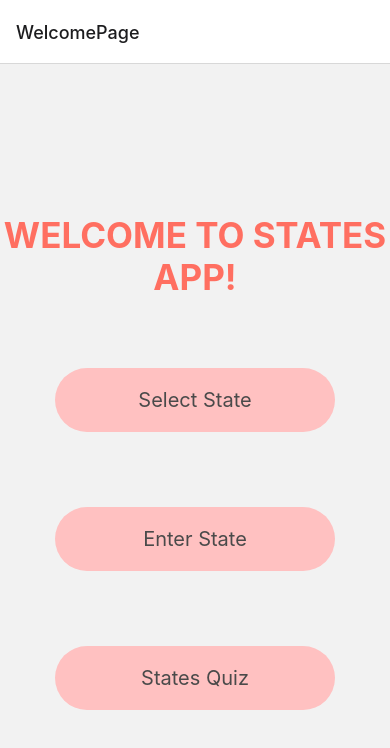
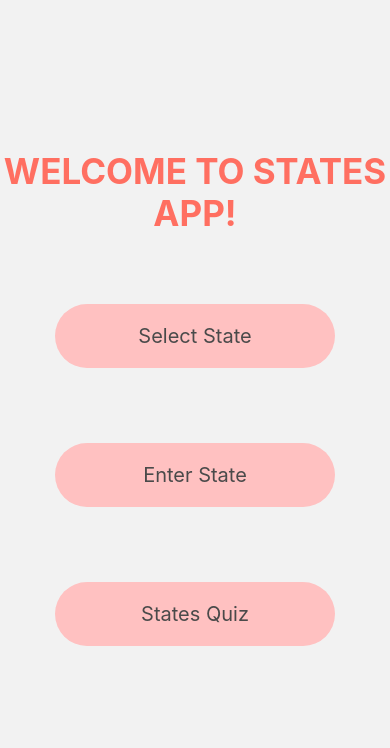
Before and after one commit to Kicchu02/States, a React Native app: screen / in a window 390 px wide. Shown: the top 748 px of the page. Built offline with nearby package versions, Linux system fonts and the light colour scheme.

Commit message:
Remove the header being shown in the app

```diff
--- a/App.tsx
+++ b/App.tsx
@@ -13,7 +13,10 @@ export default function App() {
   return (
     <NavigationContainer>
       <StatusBar style="auto" />
-      <Stack.Navigator initialRouteName="WelcomePage">
+      <Stack.Navigator
+        initialRouteName="WelcomePage"
+        screenOptions={{ headerShown: false }}
+      >
         <Stack.Screen name="WelcomePage" component={WelcomePage} />
         <Stack.Screen
           name="ClickCorrectStatePage"
```
